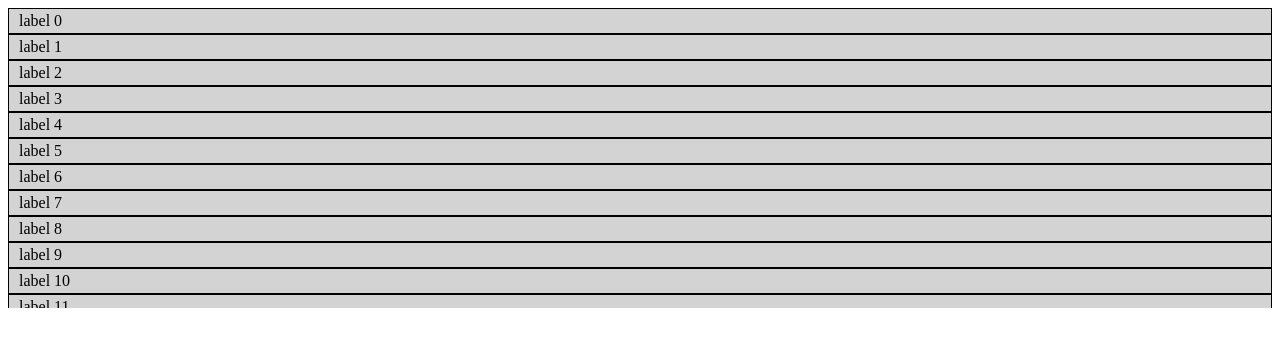
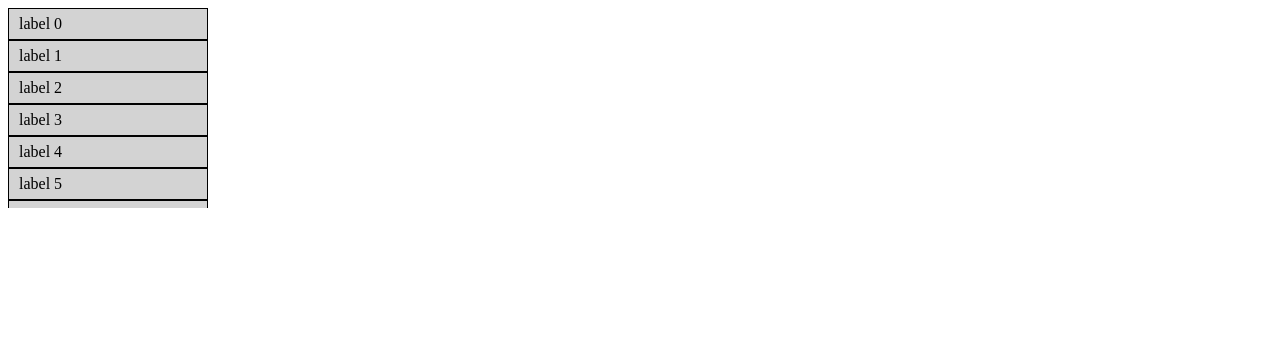
Before and after one commit to mhylle/mnh-virtual-list, an Angular app: page / in a window 1280 px wide. Shown: the top 346 px of the page. Built offline with nearby package versions, Linux system fonts and the light colour scheme.

Commit message:
trying to figure out bow to get the list to show all items when scrolling..

```diff
--- a/src/app/app.component.html
+++ b/src/app/app.component.html
@@ -1 +1,3 @@
-<virtual-list></virtual-list>
+<div style="margin:0!important;">
+  <virtual-list></virtual-list>
+</div>
--- a/src/app/virtual-list/virtual-list.component.html
+++ b/src/app/virtual-list/virtual-list.component.html
@@ -1,18 +1,14 @@
-<div class="canvas" (scroll)="onScroll($event)" [ngStyle]="canvasHeight">
-<div class="renderer">
-<div *ngFor="let item of visibleProvider" [ngStyle]="item.styles">
-<span>{{item.label}}</span>
+<div class="col-lg-6 col-md-6 col-sm-6">
+  <div class="canvas" (scroll)="onScroll($event)" [ngStyle]="canvasHeight">
+    <div class="renderer">
+      <div *ngFor="let item of visibleProvider" [ngStyle]="item.styles" (click)="onSelected(item)">
+        <span>{{item.label}}</span>
+      </div>
+    </div>
+  </div>
 </div>
+<div class="col-lg-6 col-md-6 col-sm-6">
+  <div class="selectedOption">
+    {{currentItem | json}}
+  </div>
 </div>
-</div>
-
-
-<!--<div class="canvas" [ngStyle]="canvasHeight">-->
-<!--<div class="renderer"-->
-<!--*ngFor="let item of visibleProvider"-->
-<!--(click)="onClickOption(item)"-->
-<!--[ngStyle]="item.styles"-->
-<!--&gt;-->
-<!--<span>{{item.label}}</span>-->
-<!--</div>-->
-<!--</div>-->
--- a/src/app/virtual-list/virtual-list.component.scss
+++ b/src/app/virtual-list/virtual-list.component.scss
@@ -1,18 +1,20 @@
 .canvas {
   overflow-y: auto;
   display: block;
-  height: 300px;
-  max-height: 300px;
+  width: 200px;
+  max-height: 200px;
   background-color: #abc;
   position: relative;
+  margin: 0;
+  padding:0;
 }
 div.renderer {
   display: block;
   width: 100%;
   cursor: pointer;
   position: absolute;
-  height: 24px;
-  line-height: 24px;
+  height: 30px;
+  line-height: 30px;
   background-color: aquamarine;
   span {
     margin-left: 10px;
--- a/src/app/virtual-list/virtual-list.component.ts
+++ b/src/app/virtual-list/virtual-list.component.ts
@@ -8,13 +8,15 @@ import {Component, HostListener, OnInit} from "@angular/core";
 export class VirtualListComponent implements OnInit {
 
   uiDataProvider: any[] = [];
-  rowHeight: number = 24;
-  height: number = 300;
+  rowHeight: number = 30;
+  height: number = 200;
+
   scrollTop: number = 0;
   visibleProvider: any[];
   cellsPerPage: number = 0;
   numberOfCells: number = 0;
   canvasHeight: {};
+  private currentItem: any;
 
   constructor() {
   }
@@ -24,8 +26,9 @@ export class VirtualListComponent implements OnInit {
       this.uiDataProvider.push({index: i, label: "label " + i, value: "value: " + i});
     }
     this.cellsPerPage = Math.floor(this.height / this.rowHeight);
-    console.log("cellsPerPage: " + this.cellsPerPage);
+
     this.numberOfCells = 3 * this.cellsPerPage;
+    console.log("cellsPerPage: " + this.cellsPerPage + " numberofCells: " + this.numberOfCells + ", rowHeight: " + this.rowHeight);
     let number = this.uiDataProvider.length * this.rowHeight;
     console.log("number: " + number);
     this.canvasHeight = {
@@ -35,23 +38,21 @@ export class VirtualListComponent implements OnInit {
   }
 
   updateDisplayList() {
-    let cellStart = Math.floor(this.scrollTop / this.rowHeight);
-    let calculatedCellStart = cellStart - this.cellsPerPage;
-    let firstCell = Math.max(calculatedCellStart, 0);
-    // firstCell is the index that we need to start our visible list from
-    // it should start either at 0 or the amount of cellsper page before our start.
+    let firstVisibleCell = this.scrollTop / this.rowHeight;
+    // console.log("firstVisibleCell: " + firstVisibleCell + ", scrollTOp: " + this.scrollTop);
+    let firstCell = Math.max(Math.floor(firstVisibleCell) - (this.cellsPerPage), 0);
+    let cellsToCreate = Math.min(firstCell + this.numberOfCells, this.numberOfCells);
 
-    let lastCell = Math.min(firstCell + this.numberOfCells, this.uiDataProvider.length);
-    console.log("firstCell: " + firstCell + " lastCell: " + lastCell);
-    // let cellsToCreate = Math.max(firstCell + this.numberOfCells, this.numberOfCells);
-
-
+    let lastCell = firstCell + cellsToCreate;
+    // console.log("cellsToCreate: " + cellsToCreate + ", firstCell: " + firstCell + ", lastCell: " + lastCell);
     this.visibleProvider = this.uiDataProvider.slice(firstCell, lastCell);
 
     for (let i = 0; i < this.visibleProvider.length; i++) {
-      let topPos = ((firstCell + i) * this.rowHeight);
+      let topPos = (((firstCell + i) * this.rowHeight ) + (firstCell + i) * 2);
       this.visibleProvider[i].styles = {
         'top': topPos + "px;",
+        'padding':0,
+        'margin':0,
         'background-color': 'lightgrey',
         'border': '1px solid black'
       };
@@ -65,14 +66,15 @@ export class VirtualListComponent implements OnInit {
     // Listen to click events in the component
     // let tracker = event.target;
     this.scrollTop = event.target.scrollTop;
-    console.log("scrollTop: " + this.scrollTop);
+    let rowHeight = event.target.padding;
+    console.log("scrollTop: " + this.scrollTop + " rowHeight: " + rowHeight);
     // let limit = tracker.scrollHeight - tracker.clientHeight;
     // console.log(event.target.scrollTop, limit);
     this.updateDisplayList();
   }
 
-  onClickOption() {
-
+  onSelected(item) {
+    this.currentItem = item;
   }
 
 }
```
